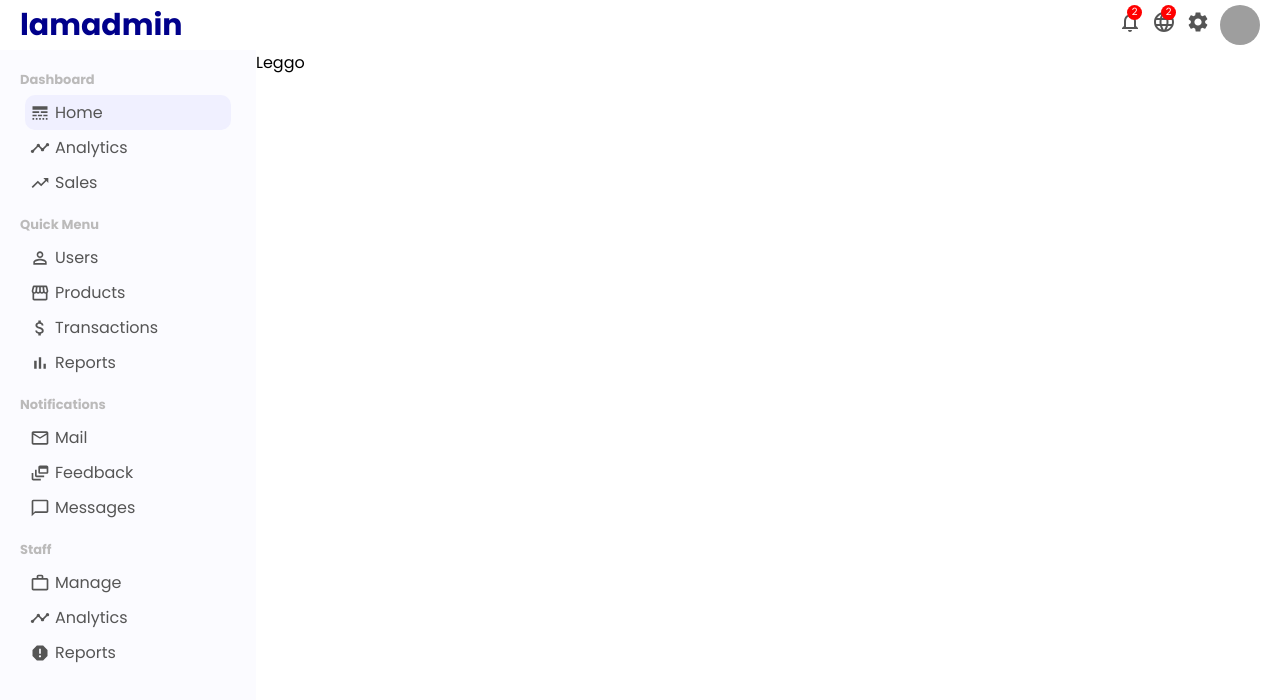
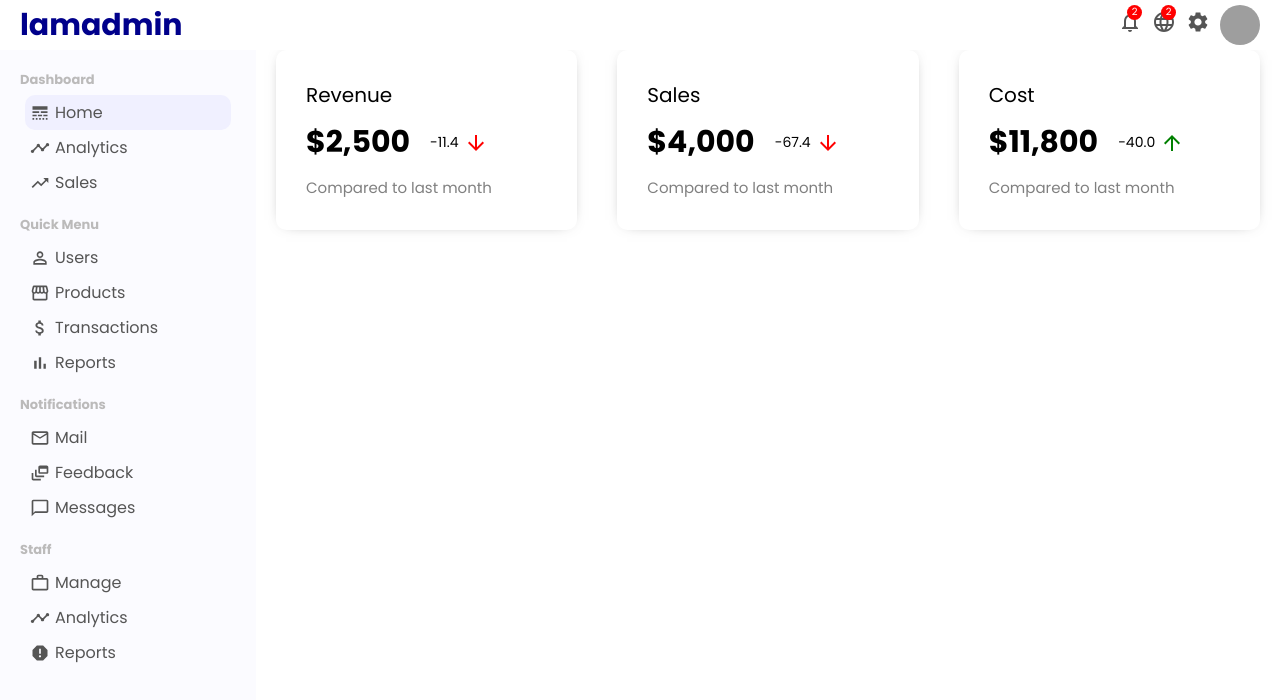
Before and after one commit to ebenofere/react-admin-dashboard, a React (Create React App) app: page / in a window 1280 px wide. Shown: the top 700 px of the page. Built offline with nearby package versions, Linux system fonts and the light colour scheme; grey boxes are pictures that could not be loaded.

Commit message:
4. Admin dashboard info widgets

```diff
--- a/package.json
+++ b/package.json
@@ -12,6 +12,7 @@
     "react-dom": "^18.0.0",
     "react-router-dom": "^6.3.0",
     "react-scripts": "5.0.1",
+    "recharts": "^2.1.9",
     "web-vitals": "^2.1.4"
   },
   "scripts": {
--- a/src/components/chart/Chart.jsx
+++ b/src/components/chart/Chart.jsx
@@ -0,0 +1,5 @@
+import './chart.css'
+
+export default function Chart() {
+    <div>Welcome to Nigeria</div>
+}
--- a/src/components/featuredInfo/FeaturedInfo.jsx
+++ b/src/components/featuredInfo/FeaturedInfo.jsx
@@ -1,7 +1,39 @@
 import './featuredinfo.css'
+import { ArrowDownward, ArrowUpward } from '@material-ui/icons'
 
 export default function FeaturedInfo() {
     return (
-        <div>Leggo</div>
+        <div className='featured'>
+            <div className='featuredItem'>
+                <span className='featuredTitle'>Revenue</span>
+                <div className="featuredMoneyContainer">
+                    <span className="featuredMoney">$2,500</span>
+                    <span className="featuredMoneyRate">
+                        -11.4 <ArrowDownward className='featuredIcon negative' />
+                    </span>
+                </div>
+                <span className="featuredSub">Compared to last month</span>
+            </div>
+            <div className='featuredItem'>
+                <span className='featuredTitle'>Sales</span>
+                <div className="featuredMoneyContainer">
+                    <span className="featuredMoney">$4,000</span>
+                    <span className="featuredMoneyRate">
+                        -67.4 <ArrowDownward className='featuredIcon negative' />
+                    </span>
+                </div>
+                <span className="featuredSub">Compared to last month</span>
+            </div>
+            <div className='featuredItem'>
+                <span className='featuredTitle'>Cost</span>
+                <div className="featuredMoneyContainer">
+                    <span className="featuredMoney">$11,800</span>
+                    <span className="featuredMoneyRate">
+                        -40.0 <ArrowUpward className='featuredIcon' />
+                    </span>
+                </div>
+                <span className="featuredSub">Compared to last month</span>
+            </div>
+        </div>
     )
 }
--- a/src/components/featuredInfo/featuredinfo.css
+++ b/src/components/featuredInfo/featuredinfo.css
@@ -0,0 +1,51 @@
+.featured {
+    display: flex;
+    justify-content: space-between;
+    width: 100%;
+}
+
+.featuredItem {
+    flex: 1;
+    margin: 0 20px;
+    padding: 30px;
+    border-radius: 10px;
+    cursor: pointer;
+    -webkit-box-shadow: 0px 0px 15px -10px rgba(0, 0, 0, 0.75);
+    box-shadow: 0px 0px 15px -10px rgba(0, 0, 0, 0.75);
+}
+
+.featuredTitle {
+    font-size: 20px;
+}
+
+.featuredMoneyContainer {
+    display: flex;
+    align-items: center;
+    margin: 10px 0;
+}
+
+.featuredMoney {
+    font-size: 30px;
+    font-weight: 600;
+}
+
+.featuredMoneyRate {
+    display: flex;
+    align-items: center;
+    margin-left: 20px;
+    font-size: 14px;
+}
+
+.featuredIcon {
+    margin-left: 5px;
+    color: green;
+}
+
+.featuredIcon.negative {
+    color: red;
+}
+
+.featuredSub {
+    font-size: 15px;
+    color: gray;
+}
--- a/src/pages/home/Home.jsx
+++ b/src/pages/home/Home.jsx
@@ -1,10 +1,12 @@
 import './home.css'
 import FeaturedInfo from '../../components/featuredInfo/FeaturedInfo'
+import Chart from '../../components/chart/Chart'
 
 export function Home() {
     return (
         <div className='home'>
             <FeaturedInfo />
+            <Chart />
         </div >
     )
 }
```
Also changed, not shown: src/components/practice.css (+15 -0 lines), src/components/practice.js (+28 -0 lines), src/components/chart/chart.css (added), 1 other file (tests, documents, lock files or other folders).
